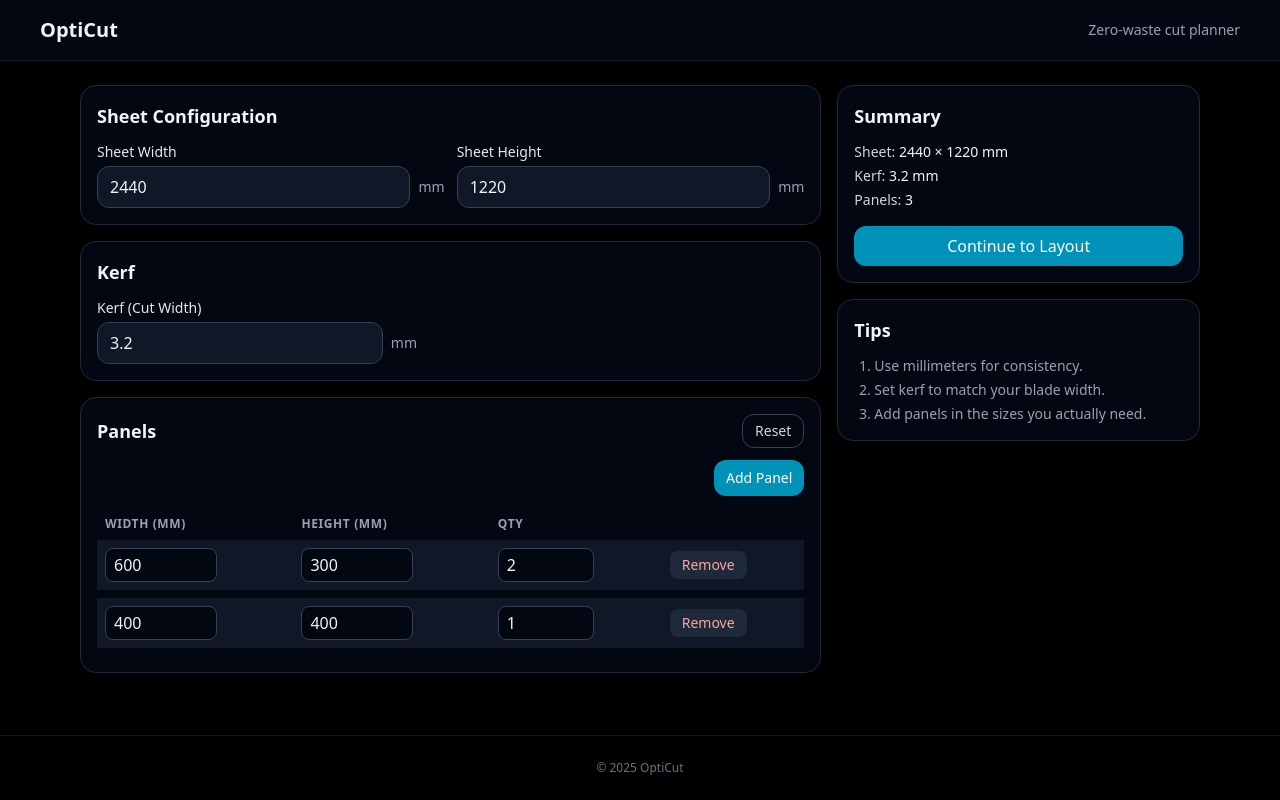
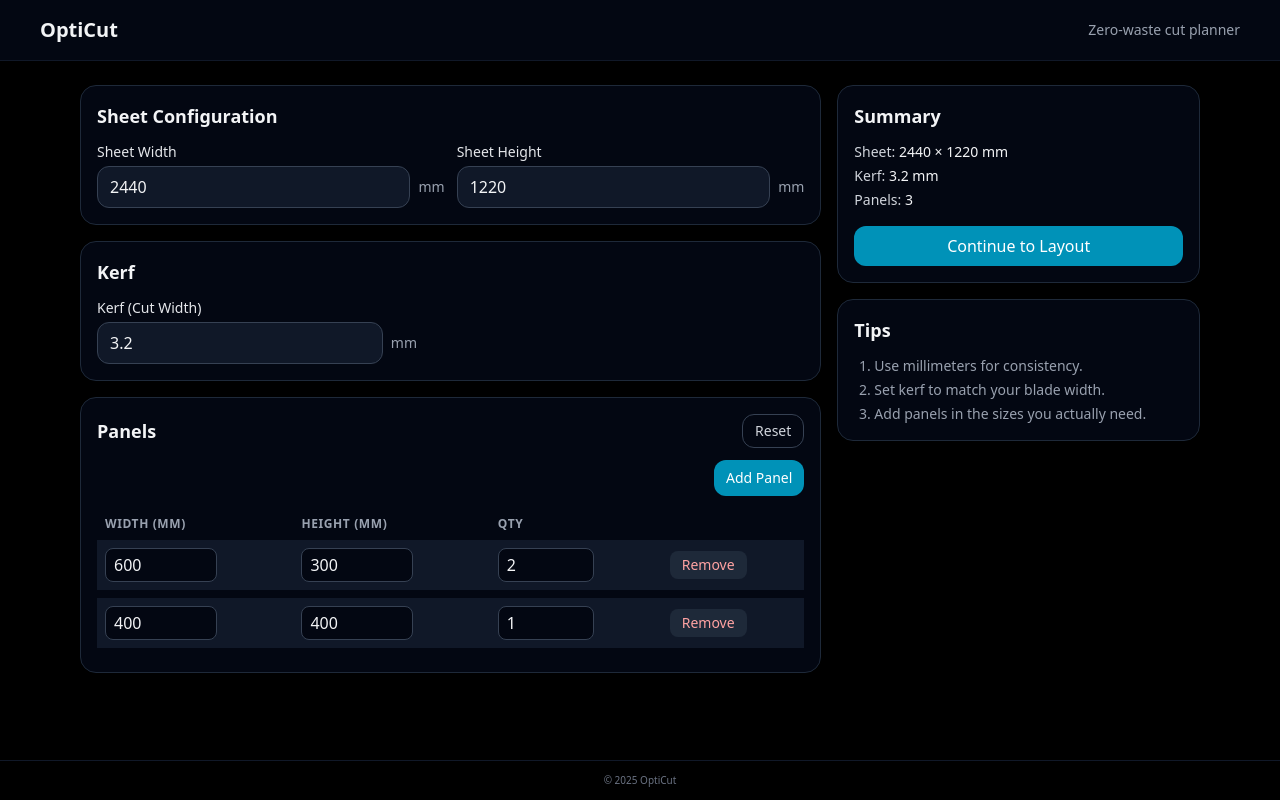
Before and after one commit to nebrask/cutwise, a React (Vite) app: page / in a window 1280 px wide. Built offline with nearby package versions, Linux system fonts and the light colour scheme.

Commit message:
chore: reduce footer size

```diff
--- a/src/App.tsx
+++ b/src/App.tsx
@@ -117,7 +117,7 @@ function App() {
         <LayoutView inputs={inputs} onBack={backToInputs} />
       )}
 
-      <footer className="fixed bottom-0 left-0 right-0 border-t border-gray-900 bg-black py-6 text-center text-xs text-gray-500">
+      <footer className="fixed bottom-0 left-0 right-0 border-t border-gray-900 bg-black py-3 text-center text-[10px] text-gray-500">
         © {new Date().getFullYear()} OptiCut
       </footer>
     </main>
```
